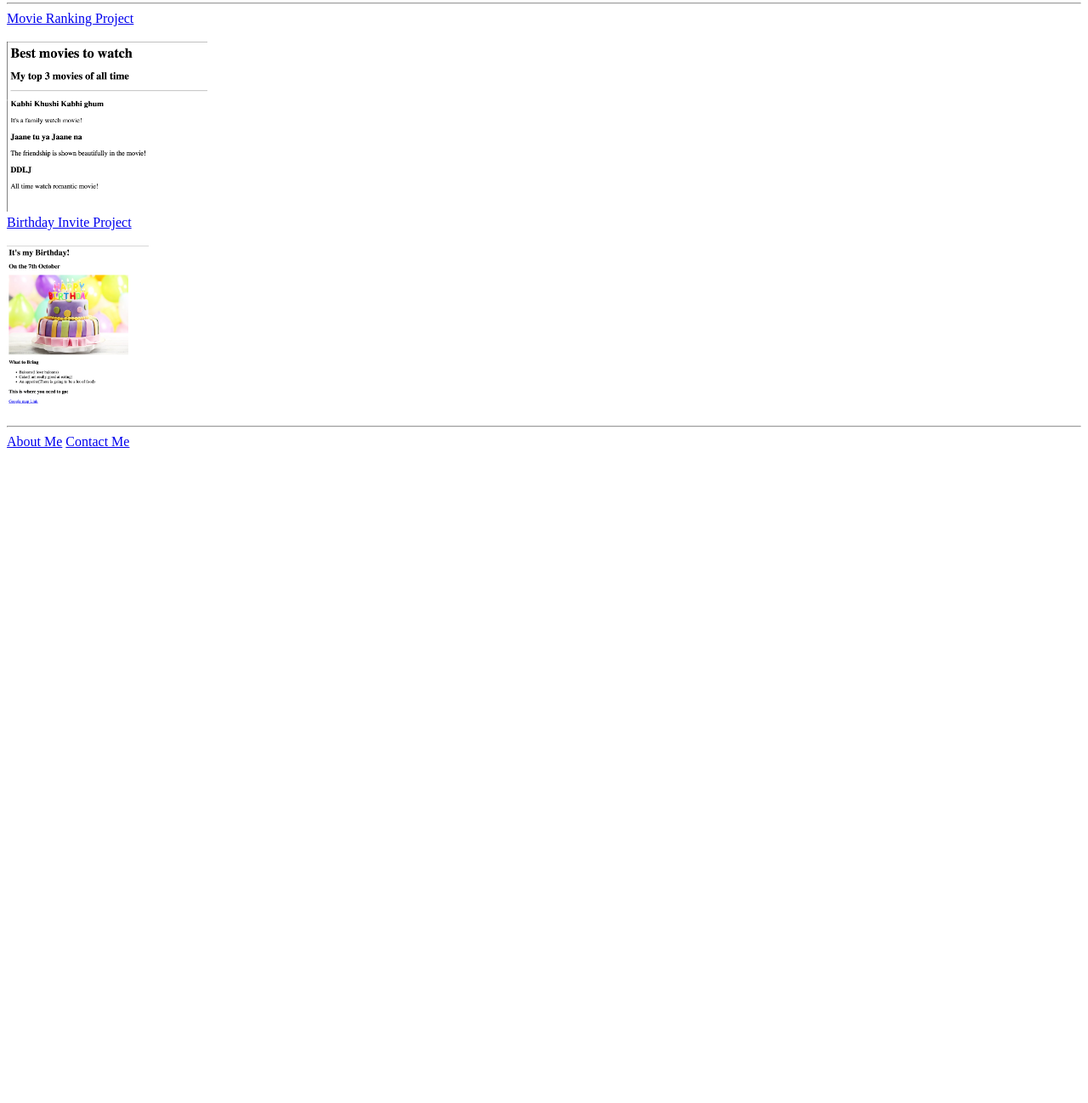
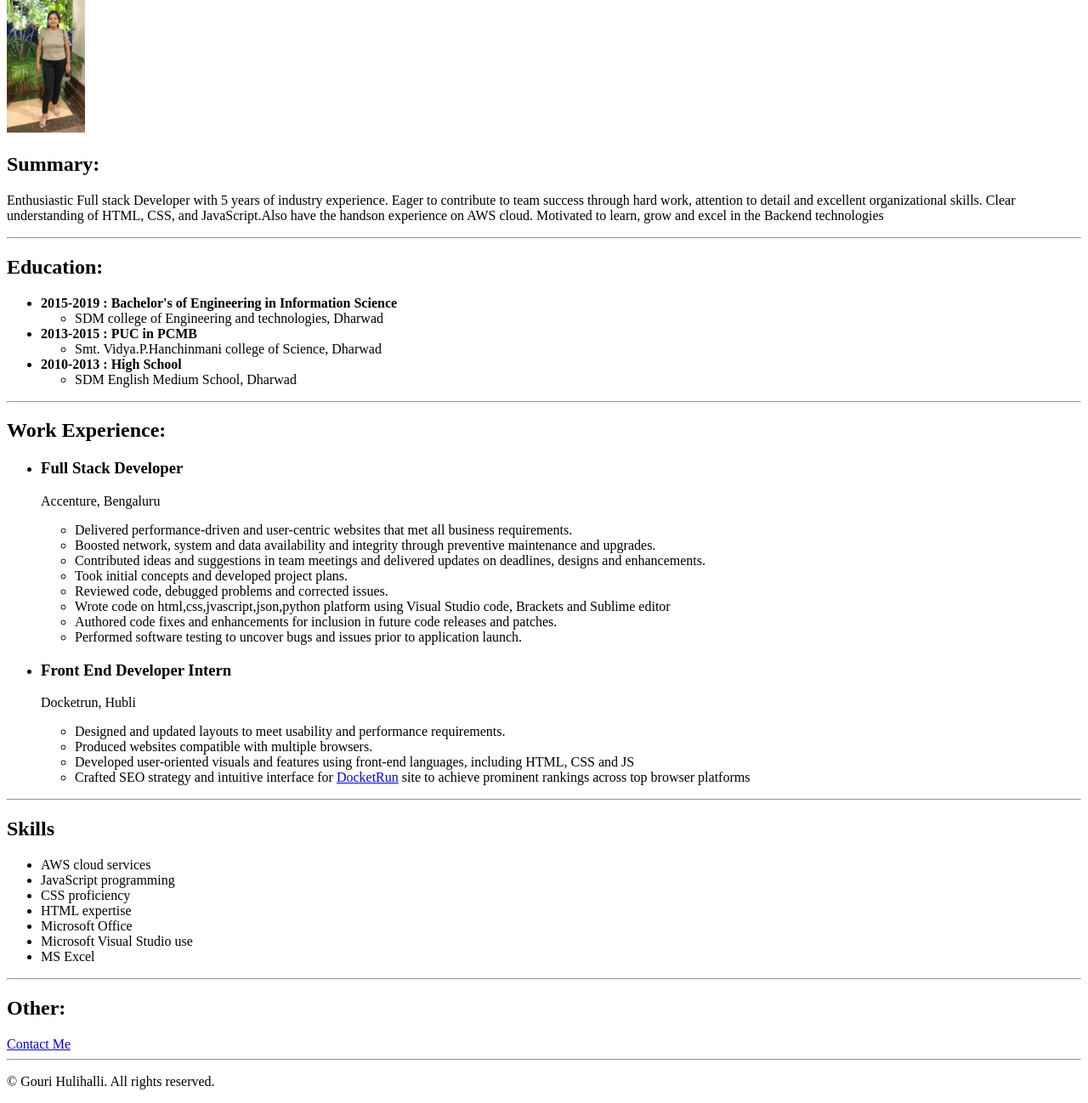
Before and after one commit to Gourihulihalli/html-portfolio, a plain HTML site: page index.html in a window 1280 px wide. Shown: the part 124-1422 px from the top of the page at 85% size. Before the commit the page ends 800 px from the top, so only its background shows below. Drawn offline with Linux system fonts and the light colour scheme.

Commit message:
Add files via upload

```diff
--- a/index.html
+++ b/index.html
@@ -1,38 +1,94 @@
-<!-- TODO 1: Create the HTML Boilerplate -->
 <!DOCTYPE html>
 <html lang="en">
     <head>
-        <title>Portfolio</title>
         <meta charset="UTF-8">
+        <title>Online Resume</title>
     </head>
     <body>
-        <h1>Gouri's Portfolio</h1>
-        <h2>I am a Web Developer</h2>
-
-        <hr>
-        <a href="./public/movie-ranking.html">Movie Ranking Project</a><br><br>
-        <img src="./assets/images/movie-ranking.png" height="200" alt="movie-ranking project screenshot" /><br>
-
-        <a href="./public/birthday-invite.html">Birthday Invite Project</a><br><br>
-        <img src="./assets/images/birthday-invite.png" height="200" alt="birthday-invite project screenshot" />
-
+        <h1>Gouri Hulihalli</h1>
+        <img src="./images/IMG_20240507_224450.jpg" alt="profile photo" height="200" />
+        <h2>Summary:</h2>
+        <p>Enthusiastic Full stack Developer with 5 years of industry experience. Eager to contribute to team success
+            through hard work, attention to detail and excellent organizational skills. Clear understanding of HTML,
+            CSS, and JavaScript.Also have the handson experience on AWS cloud. Motivated to learn, grow and excel in the Backend technologies</p>
         <hr>
 
-        <a href="./public/about.html">About Me</a>
-        <a href="./public/contact.html">Contact Me</a>
+        <h2>Education:</h2>
+        <ul>
+            <li><b>2015-2019 : Bachelor's of Engineering in Information Science</b>
+                <ul>
+                    <li>SDM college of Engineering and technologies, Dharwad</li>
+                </ul>
+            </li>
+            <li><b>2013-2015 : PUC in PCMB</b>
+                <ul>
+                    <li>Smt. Vidya.P.Hanchinmani college of Science, Dharwad</li>
+                </ul>
+            </li>
+            <li><b>2010-2013 : High School</b>
+                <ul>
+                    <li>SDM English Medium School, Dharwad</li>
+                </ul>
+            </li>
+        </ul>
+        <hr>
+
+        <h2>Work Experience:</h2>
+        <ul>
+            <li>
+                <h3>Full Stack Developer</h3>
+                <p>Accenture, Bengaluru</p>
+                <ul>
+                    <li>Delivered performance-driven and user-centric websites that met all business
+                        requirements.</li>
+                    <li>Boosted network, system and data availability and integrity through preventive
+                        maintenance and upgrades.</li>
+                    <li>Contributed ideas and suggestions in team meetings and delivered updates on
+                        deadlines, designs and enhancements.</li>
+                    <li>Took initial concepts and developed project plans.</li>
+                    <li>Reviewed code, debugged problems and corrected issues.</li>
+                    <li>Wrote code on html,css,jvascript,json,python platform using Visual Studio code, Brackets
+                        and Sublime editor</li>
+                    <li>Authored code fixes and enhancements for inclusion in future code releases and
+                        patches.</li>
+                    <li>Performed software testing to uncover bugs and issues prior to application launch.</li>
+                </ul>
+            </li>
+            <li>
+                <h3>Front End Developer Intern</h3>
+                <p>Docketrun, Hubli</p>
+                <ul>
+                    <li>Designed and updated layouts to meet usability and performance requirements.</li>
+                    <li>Produced websites compatible with multiple browsers.</li>
+                    <li>Developed user-oriented visuals and features using front-end languages, including HTML,
+                        CSS and JS</li>
+                    <li>Crafted SEO strategy and intuitive interface for <a href="https://docketrun.com/">DocketRun</a> site to achieve prominent
+                        rankings across top browser platforms</li>
+                </ul>
+            </li>
+
+
+        </ul>
+        <hr>
+
+        <h2>Skills</h2>
+        <ul>
+            <li>AWS cloud services</li>
+            <li>JavaScript programming</li>
+            <li>CSS proficiency</li>
+            <li>HTML expertise</li>
+            <li>Microsoft Office</li>
+            <li>Microsoft Visual Studio use</li>
+            <li>MS Excel</li>
+        </ul>
+        <hr>
+
+        <h2>Other:</h2>
+        <a href="./contact.html">Contact Me</a>
+        <hr>
+
+        <footer>
+            <p>© Gouri Hulihalli. All rights reserved.</p>
+          </footer>
     </body>
 </html>
-
-<!-- TODO 2: Add Your previous projects' HTML into the public folder -->
-
-<!-- TODO 3: Take screenshots of your project previews and add the images to the images folder -->
-
-<!-- TODO 4: Add titles/subtitles etc. -->
-
-<!-- TODO 5: Add a link to the project pages -->
-
-<!-- TODO 6: Add images to show the project previews
-HINT for TODO 6: You can use the height attribute set to 200 to make the image smaller:
-https://developer.mozilla.org/en-US/docs/Web/HTML/Element/img#attr-height -->
-
-<!-- TODO 7: Add the Contact Me and About Me page links -->
```
Also changed, not shown: contact.html (added, +13 -0 lines), images/IMG_20240507_224450.jpg (added).
